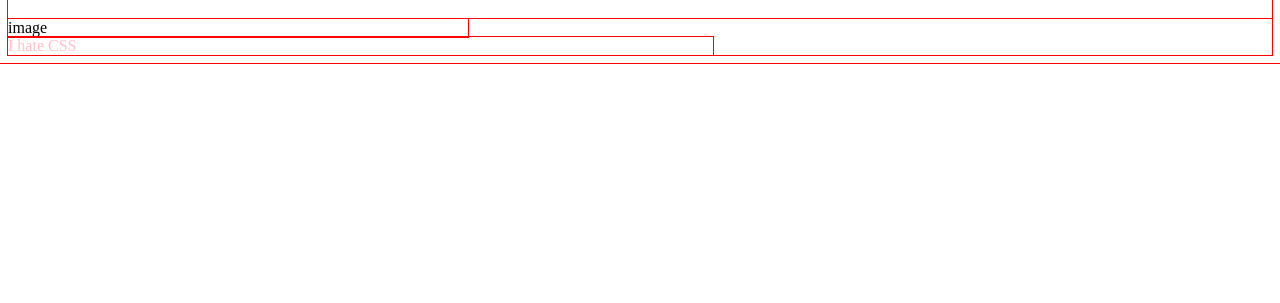
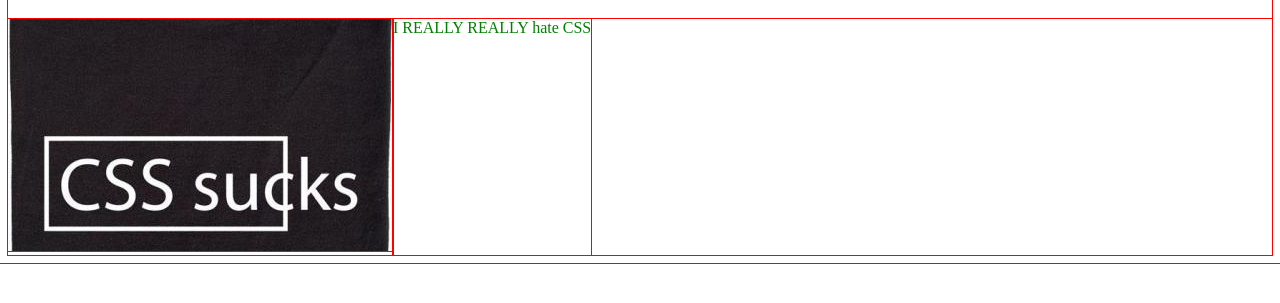
Before and after one commit to mia-wils/udacity, a plain HTML site: page Portfolio/Toplist/Index.html in a window 1280 px wide. Shown: the part 61-364 px from the top of the page. Drawn offline with Linux system fonts and the light colour scheme.

Commit message:
Add files via upload

```diff
--- a/Portfolio/Toplist/Index.html
+++ b/Portfolio/Toplist/Index.html
@@ -3,7 +3,7 @@
     <head><link rel="stylesheet" href="style.css"></head>
     <body><h1 class="title">My App</h1>
         <div class="app">
-         <div class="screenshot"> image</div>
-         <div class="description">I hate CSS</div>
+            <div class="screenshot"><img src="images/CSSsucks.jpg"></div>
+         <div class="description">I REALLY REALLY hate CSS</div>
      </div></body>
 </html>
--- a/Portfolio/Toplist/style.css
+++ b/Portfolio/Toplist/style.css
@@ -1,4 +1,4 @@
-.description {color: pink; max-width: 705px;}
+.description {color: green; max-width: 705px;}
 .screenshot {max-width: 460px}
 * {
     outline: 1px solid red !important;
@@ -10,3 +10,7 @@
      -ms-box-sizing: border-box;
      box-sizing: border-box;
  }
+.app {
+        display: -webkit-flex;
+        display: flex;
+    }
```
Also changed, not shown: Portfolio/Toplist/Images/CSSsucks.jpg (added).
